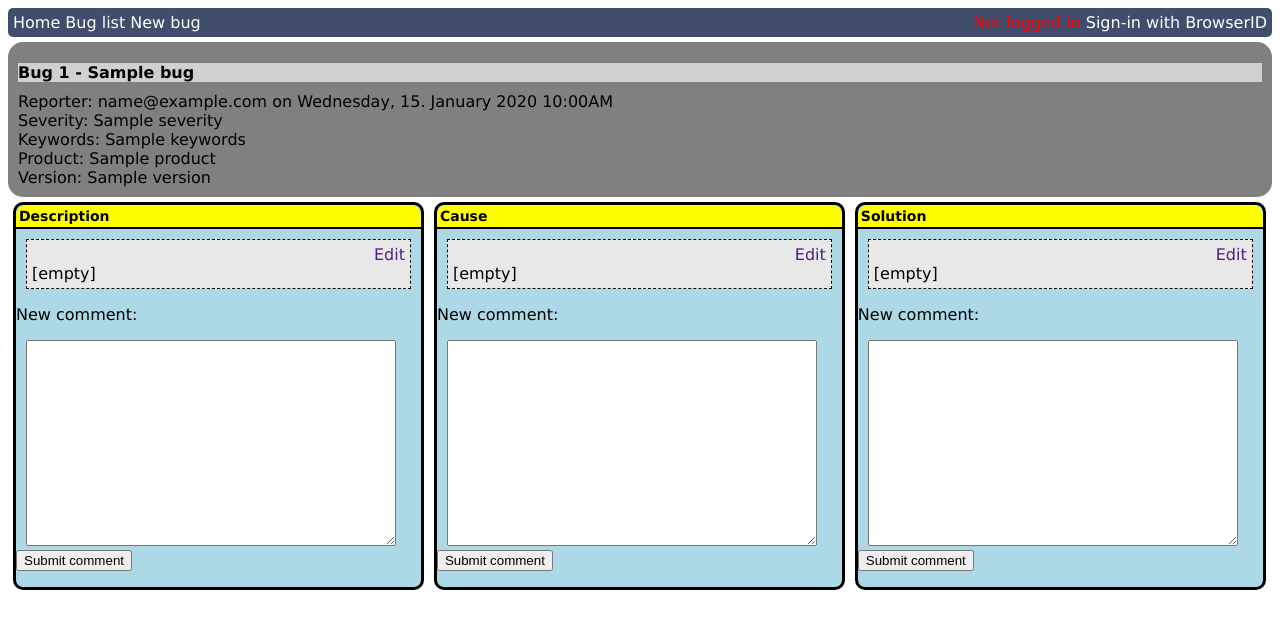
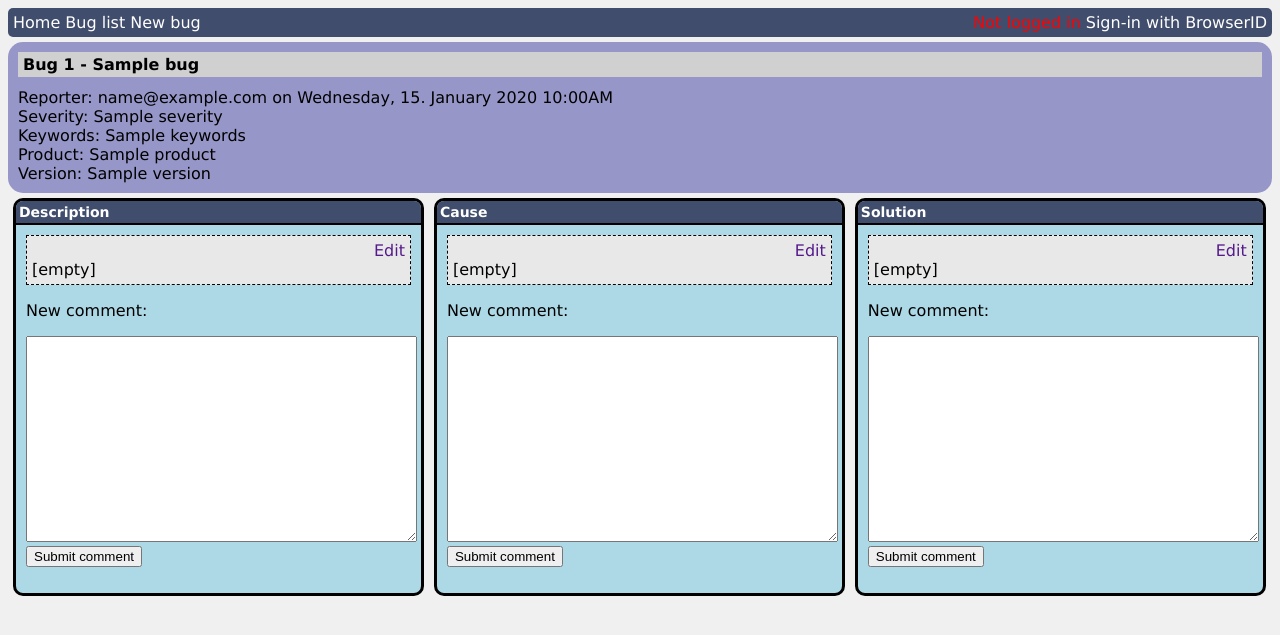
Before and after one commit to benjaminp/mozugs, a Python web app: template templates/bug.html in a window 1280 px wide. Shown: the top 635 px of the page. Run offline with Jinja, Linux system fonts and the light colour scheme; the template is opened without the code that fills it: most values are stand-ins (such as "Sample title", 1, 10 or a date in 2020); some libraries are stand-ins or nearby versions.

Commit message:
various layout improvements to bug page

```diff
--- a/static/css/styles.css
+++ b/static/css/styles.css
@@ -1,5 +1,6 @@
 body {
     font-family: Verdana,sans-serif;
+    background-color: rgb(240, 240, 240);
 }
 
 header {
@@ -41,7 +42,7 @@ nav {
 
 #bug-header {
     margin-top: 5px;
-    background-color: grey;
+    background-color: rgb(150, 150, 200);
     border-radius: 15px;
     padding: 10px;
 }
@@ -59,6 +60,10 @@ nav {
     border: 3px solid black;
 }
 
+.bug-column-body {
+    padding: 10px;
+}
+
 #bug-description {
     margin-left: 0px;
 }
@@ -68,7 +73,6 @@ nav {
 }
 
 .bug-comment {
-    margin: 10px;
     border: 1px dashed black;
     padding: 5px;
     background-color: rgb(232, 232, 232);
@@ -83,9 +87,8 @@ nav {
 }
 
 .newcomment-message {
-    width: 90%;
+    width: 100%;
     height: 200px;
-    margin: 0px 10px 0px 10px;
 }
 
 h1, h2 {
@@ -93,13 +96,16 @@ h1, h2 {
 }
 
 h1 {
+    margin-top: 0px;
+    padding: 3px 0px 3px 5px;
     font-size: 16px;
 }
 
 h2 {
-    border-radius: 10px 10px 0px 0px;
+    border-radius: 7px 7px 0px 0px;
     font-size: 14px;
-    background-color: yellow;
+    color: white;
+    background-color: rgb(64, 77, 108);
     margin: 0px;
     padding: 3px;
     border-bottom: 2px solid black;
--- a/templates/bug.html
+++ b/templates/bug.html
@@ -13,6 +13,7 @@
 <div class="bug-column-wrapper">
 <section class="bug-column">
 <h2>{{ kind }}</h2>
+<div class="bug-column-body">
 <div class="bug-comment">
 <div class="bug-comment-header">
 <a href="">Edit</a>
@@ -41,6 +42,7 @@
     </div>
 </section>
 </div>
+</div>
 {% endmacro %}
 {{ comment_column(comments_description, "d", "Description") }}
 {{ comment_column(comments_cause, "c", "Cause") }}
--- a/templates/newbug.html
+++ b/templates/newbug.html
@@ -2,14 +2,15 @@
 {% block content %}
 <form id="newbug-form" method="post">
 <p><label for="bugform-title">Title</label><input id="bugform-title" name="title" type="text">
-<p><label for="bugform-description">What is the bug?</label><textarea id="bugform-description" name="description"></textarea>
+<p><label for="bugform-description">What is the bug?</label>
+<p><textarea id="bugform-description" rows="20" cols="100" name="description"></textarea>
 <p><label for="bugform-severity">How severe is this?</label>
     <select id="bugform-severity" name="severity">
         <option value="Minor">Minor</option>
         <option value="Normal">Normal</option>
         <option value="Major">Major</option>
     </select>
-<p><label for="bugform-keywords">Keywords</label><input id="bugform-keywords" name="keywords" type="text">
+<p><label for="bugform-keywords">Keywords</label> <input id="bugform-keywords" name="keywords" type="text">
 <p><label for="bugform-product">Product</label>
     <select id="bugform-product" name="product" size="4">
         <option value="Firefox">Firefox</option>
```
